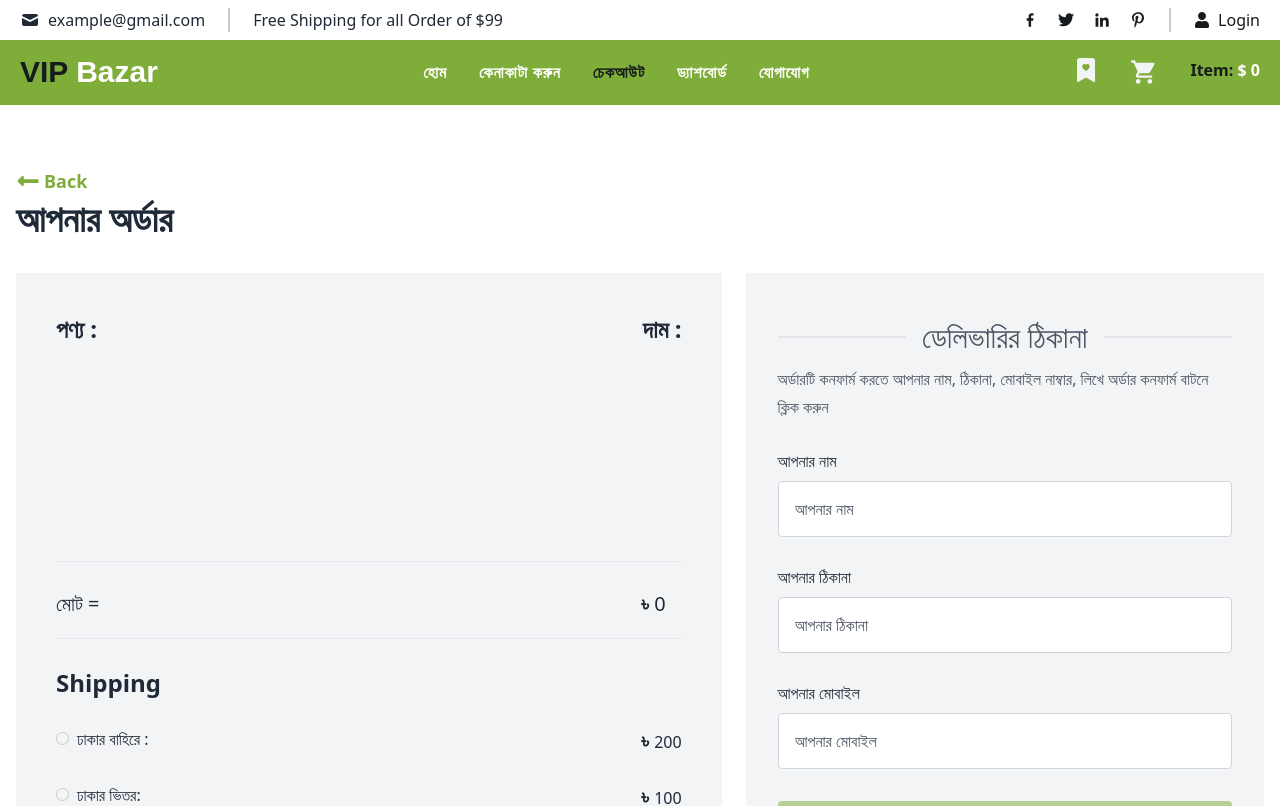
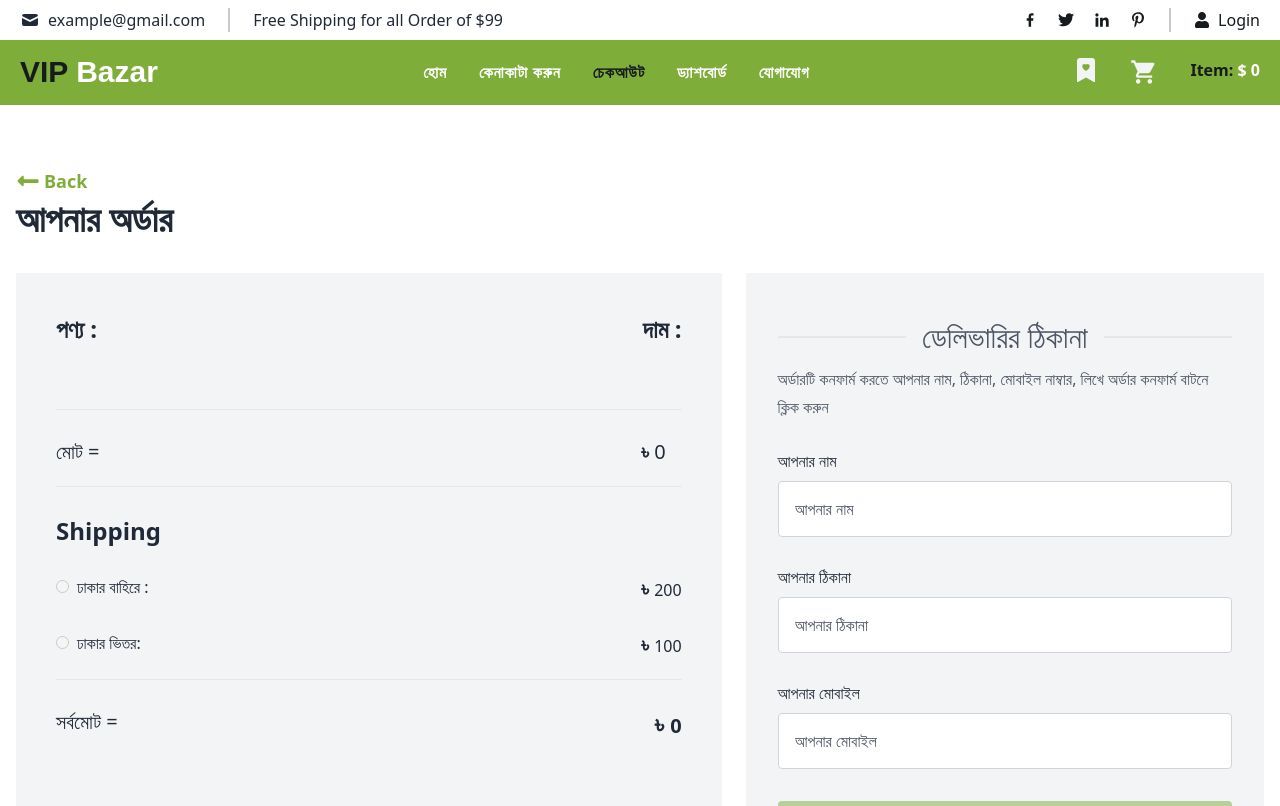
Before and after one commit to team-binarybrains/Ecommerce-client, a React (Create React App) app: page /checkout in a window 1280 px wide. Shown: the top 806 px of the page. Built offline with nearby package versions, Linux system fonts and the light colour scheme.

Commit message:
product height styled in the checkout route

```diff
--- a/src/Component/Checkout/Checkout.js
+++ b/src/Component/Checkout/Checkout.js
@@ -51,7 +51,7 @@ const Checkout = ({drawer}) => {
                     <p className="text-2xl font-bold">পণ্য :</p>
                     <p className="text-2xl font-bold">দাম :</p>
                   </div>
-                  <section className="h-[13.5rem] space-y-2 overflow-y-auto thin-scroll pr-3 snap-y snap-mandatory">
+                  <section className="min-h-16 max-h-[13.5rem] space-y-2 overflow-y-auto thin-scroll pr-3 snap-y snap-mandatory">
 
                     {
                       bookedData?.map((product) =>
@@ -310,7 +310,7 @@ const Checkout = ({drawer}) => {
                     <p className="text-2xl font-bold">পণ্য :</p>
                     <p className="text-2xl font-bold">দাম :</p>
                   </div>
-                  <section className="h-[13.5rem] space-y-2 overflow-y-auto thin-scroll pr-3 snap-y snap-mandatory">
+                  <section className="min-h-16 max-h-[13.5rem] space-y-2 overflow-y-auto thin-scroll pr-3 snap-y snap-mandatory">
 
                     {
                       bookedData?.map((product) =>
```
